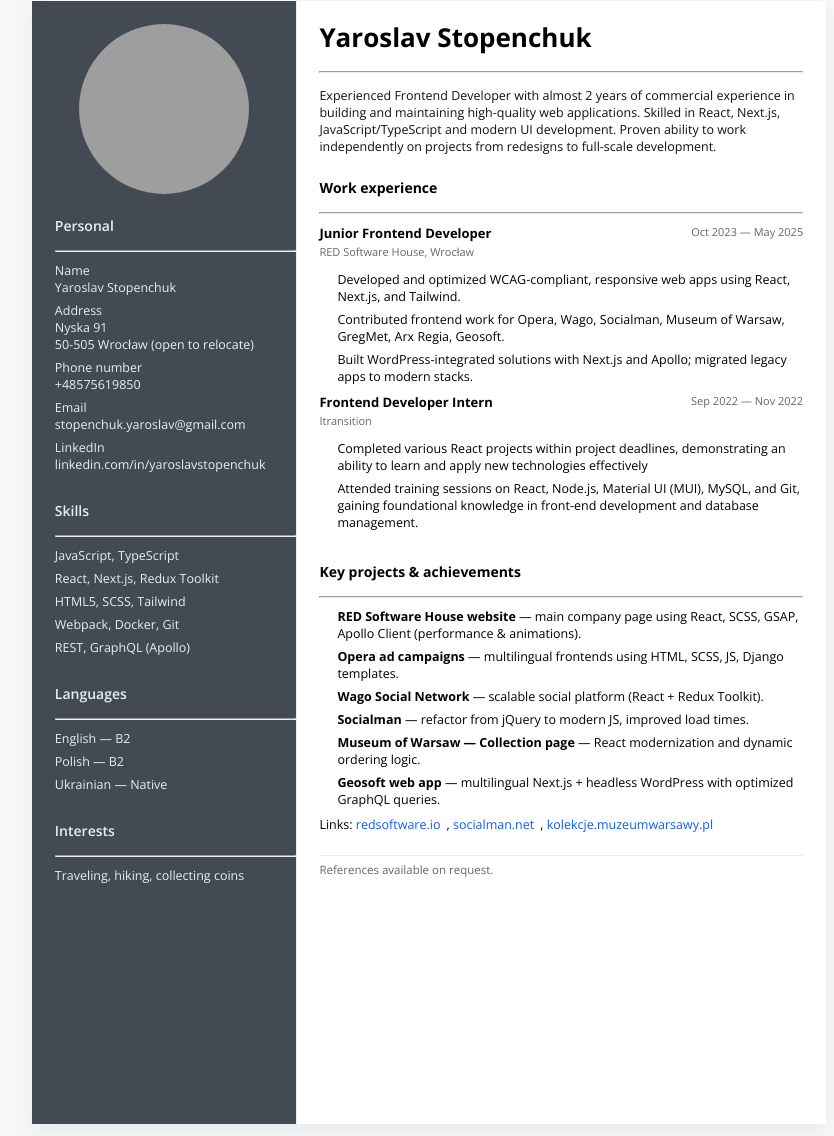
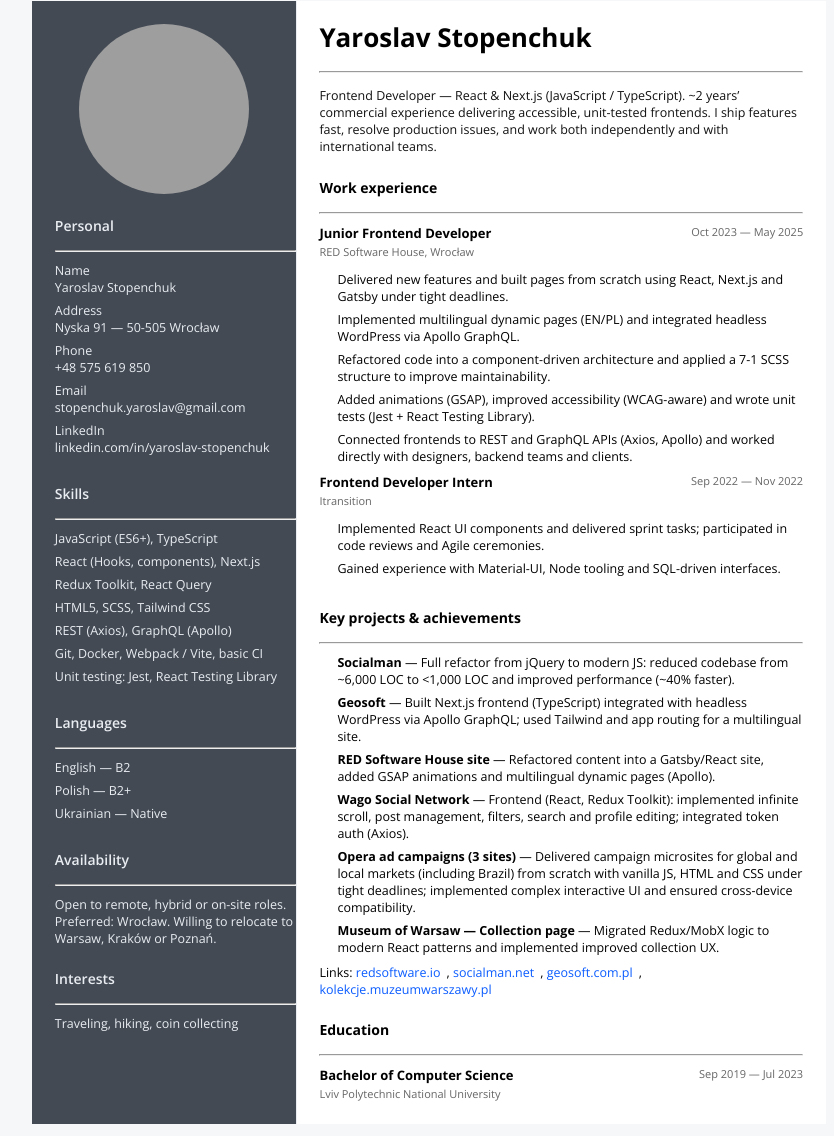
Before and after one commit to humblezxc/CV, a website built with Vite: page index.html in a window 1280 px wide. Shown: the part 11-1147 px from the top of the page, without its empty margins (211-1045 px from the left). Built offline with nearby package versions, Linux system fonts and the light colour scheme; grey boxes are pictures that could not be loaded.

Commit message:
Updated CV

```diff
--- a/index.html
+++ b/index.html
@@ -4,7 +4,7 @@
     <meta charset="UTF-8">
     <link href="https://fonts.googleapis.com/css2?family=Open+Sans:wght@300;400;600;700&display=swap" rel="stylesheet">
     <link rel="stylesheet" href="/src/styles.scss">
-    <title>Title</title>
+    <title>CV_Yaroslav_Stopenchuk</title>
 </head>
 <body>
 <div class="cv">
@@ -16,41 +16,30 @@
                 <section class="cv__photo-section">
                     <img class="cv__photo" src="/assets/CV_PHOTO.JPG" alt="image">
                 </section>
+
                 <section class="cv-aside__section" aria-labelledby="personal-heading">
                     <h2 id="personal-heading" class="cv-aside__heading">Personal</h2>
                     <hr class="line line--sm" />
                     <ul class="cv-aside__list">
-                        <li class="cv-aside__item">
-                            <p>Name</p>
-                            <p>Yaroslav Stopenchuk</p>
-                        </li>
-                        <li class="cv-aside__item">
-                            <p>Address</p>
-                            <p>Nyska 91 <br /> 50-505 Wrocław (open to relocate)</p>
-                        </li>
-                        <li class="cv-aside__item">
-                            <p>Phone number</p>
-                            <a href="tel:+48575619850">+48575619850</a>
-                        </li>
-                        <li class="cv-aside__item">
-                            <p>Email</p>
-                            <a href="mailto:stopenchuk.yaroslav@gmail.com">stopenchuk.yaroslav@gmail.com</a>
-                        </li>
-                        <li class="cv-aside__item">
-                            <p>LinkedIn</p>
-                            <a href="https://www.linkedin.com/in/yaroslavstopenchuk/">linkedin.com/in/yaroslavstopenchuk</a>
-                        </li>
+                        <li class="cv-aside__item"><p>Name</p><p>Yaroslav Stopenchuk</p></li>
+                        <li class="cv-aside__item"><p>Address</p><p>Nyska 91 — 50-505 Wrocław</p></li>
+                        <li class="cv-aside__item"><p>Phone</p><a href="tel:+48575619850">+48 575 619 850</a></li>
+                        <li class="cv-aside__item"><p>Email</p><a href="mailto:stopenchuk.yaroslav@gmail.com">stopenchuk.yaroslav@gmail.com</a></li>
+                        <li class="cv-aside__item"><p>LinkedIn</p><a href="https://www.linkedin.com/in/yaroslav-stopenchuk/">linkedin.com/in/yaroslav-stopenchuk</a></li>
                     </ul>
                 </section>
+
                 <section class="cv-aside__section" aria-labelledby="skills-heading">
                     <h2 id="skills-heading" class="cv-aside__heading">Skills</h2>
                     <hr class="line line--sm" />
                     <ul class="cv-aside__list">
-                        <li class="cv-aside__item">JavaScript, TypeScript</li>
-                        <li class="cv-aside__item">React, Next.js, Redux Toolkit</li>
-                        <li class="cv-aside__item">HTML5, SCSS, Tailwind</li>
-                        <li class="cv-aside__item">Webpack, Docker, Git</li>
-                        <li class="cv-aside__item">REST, GraphQL (Apollo)</li>
+                        <li class="cv-aside__item">JavaScript (ES6+), TypeScript</li>
+                        <li class="cv-aside__item">React (Hooks, components), Next.js</li>
+                        <li class="cv-aside__item">Redux Toolkit, React Query</li>
+                        <li class="cv-aside__item">HTML5, SCSS, Tailwind CSS</li>
+                        <li class="cv-aside__item">REST (Axios), GraphQL (Apollo)</li>
+                        <li class="cv-aside__item">Git, Docker, Webpack / Vite, basic CI</li>
+                        <li class="cv-aside__item">Unit testing: Jest, React Testing Library</li>
                     </ul>
                 </section>
 
@@ -59,15 +48,21 @@
                     <hr class="line line--sm" />
                     <ul class="cv-aside__list">
                         <li class="cv-aside__item">English — B2</li>
-                        <li class="cv-aside__item">Polish — B2</li>
+                        <li class="cv-aside__item">Polish — B2+</li>
                         <li class="cv-aside__item">Ukrainian — Native</li>
                     </ul>
+                </section>
+
+                <section class="cv-aside__section" aria-labelledby="avail-heading">
+                    <h2 id="avail-heading" class="cv-aside__heading">Availability</h2>
+                    <hr class="line line--sm" />
+                    <p class="cv-aside__text">Open to remote, hybrid or on-site roles. Preferred: Wrocław. Willing to relocate to Warsaw, Kraków or Poznań.</p>
                 </section>
 
                 <section class="cv-aside__section" aria-labelledby="int-heading">
                     <h2 id="int-heading" class="cv-aside__heading">Interests</h2>
                     <hr class="line line--sm" />
-                    <p class="cv-aside__text">Traveling, hiking, collecting coins</p>
+                    <p class="cv-aside__text">Traveling, hiking, coin collecting</p>
                 </section>
             </aside>
 
@@ -75,8 +70,11 @@
                 <div class="cv-aside__contact">
                     <h1 class="cv-aside__name">Yaroslav Stopenchuk</h1>
                     <hr class="line line--lg" />
-                    <p class="cv-main__text">Experienced Frontend Developer with almost 2 years of commercial experience in building and maintaining high-quality web applications. Skilled in React, Next.js, JavaScript/TypeScript and modern UI development. Proven ability to work independently on projects from redesigns to full-scale development.</p>
+                    <!-- Short, HR-focused summary -->
+                    <p class="cv-main__text">Frontend Developer — React & Next.js (JavaScript / TypeScript). ~2 years’ commercial experience delivering accessible, unit-tested frontends. I ship features fast, resolve production issues, and work both independently and with international teams.</p>
                 </div>
+
+                <!-- WORK EXPERIENCE (shorter bullets) -->
                 <section class="cv-main__section cv-main__experience" aria-labelledby="exp-heading">
                     <h2 id="exp-heading" class="cv-main__heading">Work experience</h2>
                     <hr class="line line--sm" />
@@ -90,49 +88,71 @@
                             <p class="cv-job__period">Oct 2023 — May 2025</p>
                         </div>
                         <ul class="cv-job__list">
-                            <li class="cv-job__item">Developed and optimized WCAG-compliant, responsive web apps using React, Next.js, and Tailwind.</li>
-                            <li class="cv-job__item">Contributed frontend work for Opera, Wago, Socialman, Museum of Warsaw, GregMet, Arx Regia, Geosoft.</li>
-                            <li class="cv-job__item">Built WordPress-integrated solutions with Next.js and Apollo; migrated legacy apps to modern stacks.</li>
+                            <li class="cv-job__item">Delivered new features and built pages from scratch using React, Next.js and Gatsby under tight deadlines.</li>
+                            <li class="cv-job__item">Implemented multilingual dynamic pages (EN/PL) and integrated headless WordPress via Apollo GraphQL.</li>
+                            <li class="cv-job__item">Refactored code into a component-driven architecture and applied a 7-1 SCSS structure to improve maintainability.</li>
+                            <li class="cv-job__item">Added animations (GSAP), improved accessibility (WCAG-aware) and wrote unit tests (Jest + React Testing Library).</li>
+                            <li class="cv-job__item">Connected frontends to REST and GraphQL APIs (Axios, Apollo) and worked directly with designers, backend teams and clients.</li>
                         </ul>
                     </article>
+
                     <article class="cv-job">
                         <div class="cv-job__header">
                             <div class="cv-job__position">
-                                    <h3 class="cv-job__title">Frontend Developer Intern</h3>
+                                <h3 class="cv-job__title">Frontend Developer Intern</h3>
                                 <p class="cv-job__company">Itransition</p>
                             </div>
                             <p class="cv-job__period">Sep 2022 — Nov 2022</p>
                         </div>
                         <ul class="cv-job__list">
-                            <li class="cv-job__item">Completed various React projects within project deadlines, demonstrating an ability to learn and apply new technologies effectively</li>
-                            <li class="cv-job__item">Attended training sessions on React, Node.js, Material UI (MUI), MySQL, and Git, gaining foundational knowledge in front-end development and database management.</li>
+                            <li class="cv-job__item">Implemented React UI components and delivered sprint tasks; participated in code reviews and Agile ceremonies.</li>
+                            <li class="cv-job__item">Gained experience with Material-UI, Node tooling and SQL-driven interfaces.</li>
                         </ul>
                     </article>
                 </section>
 
+                <!-- KEY PROJECTS (short + ordered for impact) -->
                 <section class="cv-main__section cv-main__projects" aria-labelledby="proj-heading">
                     <h2 id="proj-heading" class="cv-main__heading">Key projects &amp; achievements</h2>
                     <hr class="line line--sm" />
 
                     <ul class="cv-projects__list">
-                        <li class="cv-projects__item"><strong>RED Software House website</strong> — main company page using React, SCSS, GSAP, Apollo Client (performance & animations).</li>
-                        <li class="cv-projects__item"><strong>Opera ad campaigns</strong> — multilingual frontends using HTML, SCSS, JS, Django templates.</li>
-                        <li class="cv-projects__item"><strong>Wago Social Network</strong> — scalable social platform (React + Redux Toolkit).</li>
-                        <li class="cv-projects__item"><strong>Socialman</strong> — refactor from jQuery to modern JS, improved load times.</li>
-                        <li class="cv-projects__item"><strong>Museum of Warsaw — Collection page</strong> — React modernization and dynamic ordering logic.</li>
-                        <li class="cv-projects__item"><strong>Geosoft web app</strong> — multilingual Next.js + headless WordPress with optimized GraphQL queries.</li>
+                        <li class="cv-projects__item"><strong>Socialman</strong> — Full refactor from jQuery to modern JS: reduced codebase from ~6,000 LOC to &lt;1,000 LOC and improved performance (~40% faster).</li>
+
+                        <li class="cv-projects__item"><strong>Geosoft</strong> — Built Next.js frontend (TypeScript) integrated with headless WordPress via Apollo GraphQL; used Tailwind and app routing for a multilingual site.</li>
+
+                        <li class="cv-projects__item"><strong>RED Software House site</strong> — Refactored content into a Gatsby/React site, added GSAP animations and multilingual dynamic pages (Apollo).</li>
+
+                        <li class="cv-projects__item"><strong>Wago Social Network</strong> — Frontend (React, Redux Toolkit): implemented infinite scroll, post management, filters, search and profile editing; integrated token auth (Axios).</li>
+
+                        <li class="cv-projects__item"><strong>Opera ad campaigns (3 sites)</strong> — Delivered campaign microsites for global and local markets (including Brazil) from scratch with vanilla JS, HTML and CSS under tight deadlines; implemented complex interactive UI and ensured cross-device compatibility.</li>
+                        <li class="cv-projects__item"><strong>Museum of Warsaw — Collection page</strong> — Migrated Redux/MobX logic to modern React patterns and implemented improved collection UX.</li>
                     </ul>
 
                     <p class="cv-projects__links">Links:
                         <a class="cv-projects__link" href="https://redsoftware.io/" target="_blank" rel="noopener">redsoftware.io</a>,
                         <a class="cv-projects__link" href="https://socialman.net/" target="_blank" rel="noopener">socialman.net</a>,
-                        <a class="cv-projects__link" href="https://kolekcje.muzeumwarszawy.pl/en/" target="_blank" rel="noopener">kolekcje.muzeumwarsawy.pl</a>
+                        <a class="cv-projects__link" href="https://www.geosoft.com.pl/pl" target="_blank" rel="noopener">geosoft.com.pl</a>,
+                        <a class="cv-projects__link" href="https://kolekcje.muzeumwarszawy.pl/en/" target="_blank" rel="noopener">kolekcje.muzeumwarszawy.pl</a>
                     </p>
                 </section>
 
-                <footer class="cv__footer" role="contentinfo">
-                    <p class="cv__footer-text">References available on request.</p>
-                </footer>
+                <!-- EDUCATION -->
+                <section class="cv-main__section cv-main__education" aria-labelledby="edu-heading">
+                    <h2 id="edu-heading" class="cv-main__heading">Education</h2>
+                    <hr class="line line--sm" />
+                    <article class="cv-job">
+                        <div class="cv-job__header">
+                            <div class="cv-job__position">
+                                <h3 class="cv-job__title">Bachelor of Computer Science</h3>
+                                <p class="cv-job__company">Lviv Polytechnic National University</p>
+                            </div>
+                            <p class="cv-job__period">Sep 2019 — Jul 2023</p>
+                        </div>
+                    </article>
+                </section>
+
+                <!-- footer intentionally left empty per request (no "References available") -->
             </main>
         </div>
     </div>
--- a/package.json
+++ b/package.json
@@ -23,8 +23,11 @@
   },
   "homepage": "https://github.com/humblezxc/CV#readme",
   "devDependencies": {
-    "puppeteer": "^24.22.2",
+    "puppeteer": "^24.24.1",
     "sass": "^1.93.1",
     "vite": "^7.1.7"
+  },
+  "dependencies": {
+    "pdf-lib": "^1.17.1"
   }
 }
--- a/src/styles.scss
+++ b/src/styles.scss
@@ -32,7 +32,7 @@ p { margin: 0; }
   //padding: $page-padding;
   display: grid;
   grid-template-columns: $aside-width 1fr;
-  box-shadow: 0 8px 22px rgba(20,20,20,0.06);
+  box-shadow: none;
   -webkit-print-color-adjust: exact;
 }
 
```
Also changed, not shown: export-cv.js (added, +37 -0 lines), README.md (added), 1 other file.
